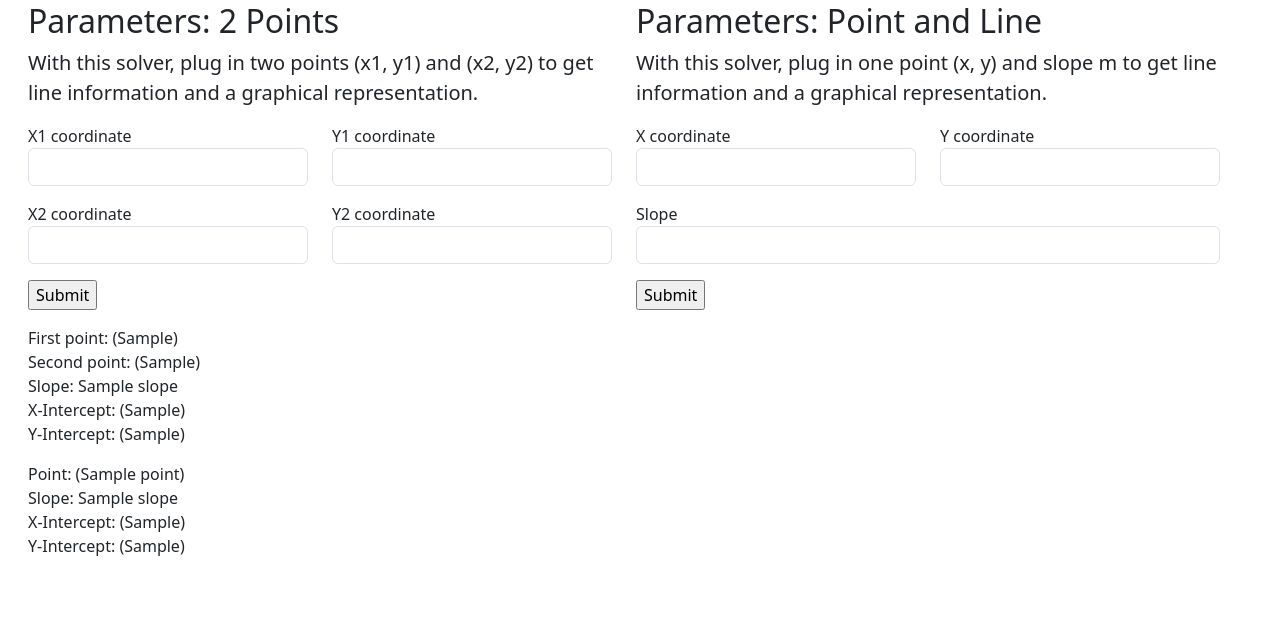
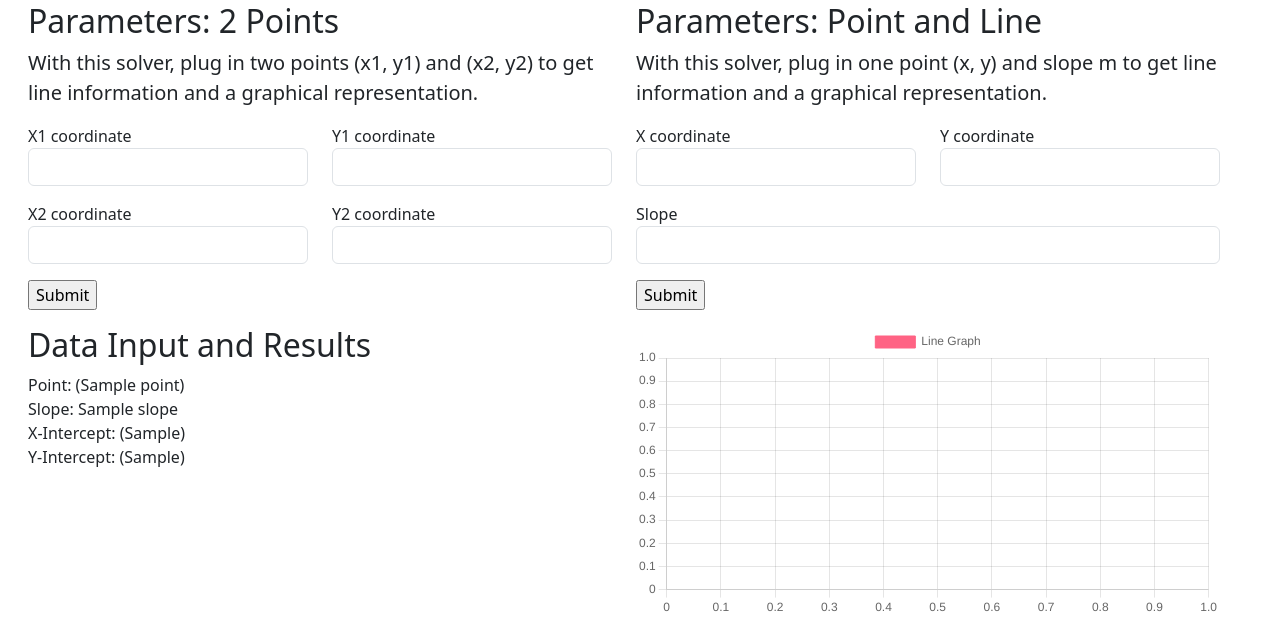
Before and after one commit to heyitsM/kinematics-simulator, a Flask app: template templates/line_equations.html in a window 1280 px wide. Shown: the part 178-800 px from the top of the page. Run offline with Flask 3, Linux system fonts and the light colour scheme; the template is opened without the code that fills it: values that come from a table or form of the project are taken from there, most other values are stand-ins (such as "Sample title", 1, 10 or a date in 2020).

Commit message:
working on line equation solver, still need to do some small updates

```diff
--- a/app.py
+++ b/app.py
@@ -2,6 +2,7 @@
 from forms import VelocityAngleHeight, TwoPointsLine, PointSlope
 import kinemath
 import os
+import json
 
 app = Flask(__name__)
 app.config['SECRET_KEY'] = os.urandom(32)
@@ -64,7 +65,9 @@
 
         coords = kinemath.graphing.generate_coordinates(initial_height, 0,
                                                       v_oy, v_ox, total_time[0], total_time[0] / 1000)
-
+        print(type(coords))
+        print(type(coords[0]))
+        print(type(coords[0]['x']))
         return render_template('kinematics.html', form=form, v_o=initial_velocity, y_o=initial_height,
                                final_height=final_height, valid_final_height=valid_final_height,
                                launch_angle=launch_angle, v_ox=v_ox, v_oy=v_oy,
@@ -78,7 +81,7 @@
     return render_template('kinematics.html', form=form)
 
 @app.route('/line-equation', methods=['GET', 'POST'])
-def equation():
+def line_equation():
     formT = TwoPointsLine()
     formP = PointSlope()
 
@@ -88,19 +91,22 @@
         slope = kinemath.linear.slope(point_1, point_2)
         y_intercept = kinemath.linear.y_intercept(slope, point_1)
         x_intercept = kinemath.linear.x_intercept(slope, y_intercept)
+        coords = kinemath.linear.generate_data(slope, y_intercept, x_intercept)
 
         return render_template('line_equations.html', point_1=point_1,
                                point_2=point_2, slope=slope, form=formT, form2=formP, y_int=y_intercept,
-                               x_int=x_intercept)
+                               x_int=x_intercept, coords=coords, scroll='solutions')
 
     if formP.submitP.data and formP.validate_on_submit():
         point_1 = (formP.x.data, formP.y.data)
         slope = formP.m.data
         y_intercept = kinemath.linear.y_intercept(slope, point_1)
         x_intercept = kinemath.linear.x_intercept(slope, y_intercept)
+        coords = kinemath.linear.generate_data(slope, y_intercept, x_intercept)
 
-        return render_template('line_equations.html', point=point_1,
-                               slope=slope, form=formT, form2=formP, y_int=y_intercept, x_int=x_intercept)
+        return render_template('line_equations.html', point=point_1, slope=slope, form=formT, form2=formP,
+                               y_int=y_intercept, x_int=x_intercept, coords=coords, scroll='solutions')
+
     return render_template('line_equations.html', form=formT, form2=formP)
 
 
--- a/forms.py
+++ b/forms.py
@@ -1,6 +1,6 @@
 from flask_wtf import FlaskForm
 from wtforms import FloatField, SubmitField, SelectField
-from wtforms.validators import data_required, number_range
+from wtforms.validators import input_required, data_required, number_range
 
 
 class VelocityAngleHeight(FlaskForm):
@@ -37,14 +37,14 @@
     submit = SubmitField('Submit')
 
 class TwoPointsLine(FlaskForm):
-    x_1 = FloatField('X1 coordinate', validators=[data_required()])
-    y_1 = FloatField('Y1 coordinate', validators=[data_required()])
-    x_2 = FloatField('X2 coordinate', validators=[data_required()])
-    y_2 = FloatField('Y2 coordinate', validators=[data_required()])
+    x_1 = FloatField('X1 coordinate', validators=[input_required()])
+    y_1 = FloatField('Y1 coordinate', validators=[input_required()])
+    x_2 = FloatField('X2 coordinate', validators=[input_required()])
+    y_2 = FloatField('Y2 coordinate', validators=[input_required()])
     submitT = SubmitField('Submit')
 
 class PointSlope(FlaskForm):
-    x = FloatField('X coordinate', validators=[data_required()])
-    y = FloatField('Y coordinate', validators=[data_required()])
-    m = FloatField('Slope', validators=[data_required()])
+    x = FloatField('X coordinate', validators=[input_required()])
+    y = FloatField('Y coordinate', validators=[input_required()])
+    m = FloatField('Slope', validators=[input_required()])
     submitP = SubmitField('Submit')
--- a/templates/line_equations.html
+++ b/templates/line_equations.html
@@ -121,29 +121,63 @@
         </div>
     </div>
 
-
-    {% if point_2 %}
-        <div class="solutions row ms-3 me-5 mt-3">
-            <div class="col">
+    <div id="solutions" class="row ms-3 me-5 mt-3">
+        <div class="col">
+            {% if point %}
+                <h2>Data Input and Results</h2>
+                Point: ({{ point|join(', ') }}) <br />
+                Slope: {{ slope }} <br />
+                X-Intercept: ({{ x_int|join(', ') }})<br />
+                Y-Intercept: ({{ y_int|join(', ') }})<br />
+            {% elif point_2 %}
+                <h2>Data Input and Results</h2>
                 First point: ({{ point_1|join(', ') }}) <br />
                 Second point: ({{ point_2|join(', ') }}) <br />
                 Slope: {{ slope }} <br />
                 X-Intercept: ({{ x_int|join(', ') }})<br />
                 Y-Intercept: ({{ y_int|join(', ') }})<br />
-
+            {% endif %}
+        </div>
+        <div class="col">
+            <div style="height: 100%; width: 100%;">
+                <canvas id="chart"></canvas>
             </div>
         </div>
-    {% endif %}
-    {% if point %}
-        <div class="solutions row ms-3 me-5 mt-3">
-            <div class="col">
-                Point: ({{ point|join(', ') }}) <br />
-                Slope: {{ slope }} <br />
-                X-Intercept: ({{ x_int|join(', ') }})<br />
-                Y-Intercept: ({{ y_int|join(', ') }})<br />
+    </div>
 
-            </div>
-        </div>
-    {% endif %}
+    <script>
+        {% if coords %}
+            const data = {
+                datasets: [{
+                    label: 'Line Graph',
+                    backgroundColor: 'rgb(255, 99, 132)',
+                    borderColor: 'rgb(255, 99, 132)',
+                    data: {{ coords | tojson }},
 
+                }]
+            }
+
+            const config = {
+                type: 'scatter',
+                data: data,
+                options: {
+                    scales: {
+                        x: {
+                            type: 'linear',
+                            position: 'bottom'
+                        }
+                    },
+                    line: {
+                        showLine: true
+                    },
+
+                }
+            };
+
+            const chart = new Chart(document.getElementById('chart'), config);
+        {% endif %}
+        {% if scroll %}
+            document.getElementById('{{ scroll }}').scrollIntoView();
+        {% endif %}
+    </script>
 {% endblock %}
```
Also changed, not shown: kinemath/linear_calculations.py (+19 -1 lines), templates/main.html (+10 -3 lines).
